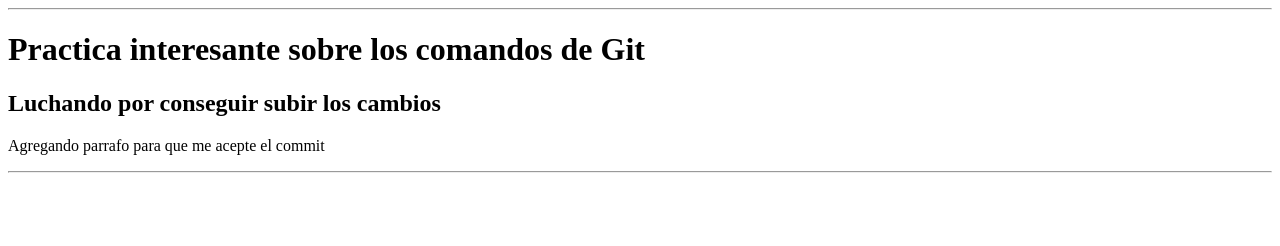
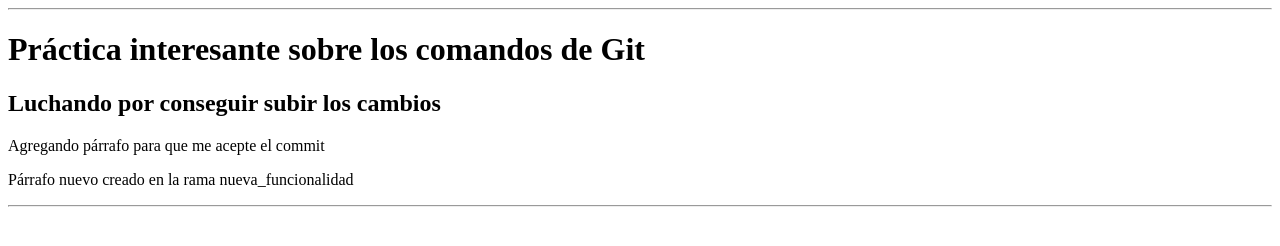
Before and after one commit to TonyVirues/Comandos_git, a plain HTML site: page index.html in a window 1280 px wide. Drawn offline with Linux system fonts and the light colour scheme.

Commit message:
nuevo_parrafo

```diff
--- a/index.html
+++ b/index.html
@@ -8,9 +8,10 @@
 <body>
     <hr>
     <p></p>
-    <h1>Practica interesante sobre los comandos de Git</h1>
+    <h1>Práctica interesante sobre los comandos de Git</h1>
     <h2>Luchando por conseguir subir los cambios</h2>
-    <p>Agregando parrafo para que me acepte el commit</p>
+    <p>Agregando párrafo para que me acepte el commit</p>
+    <p>Párrafo nuevo creado en la rama nueva_funcionalidad</p>
     <hr>
 </body>
 </html>
```
